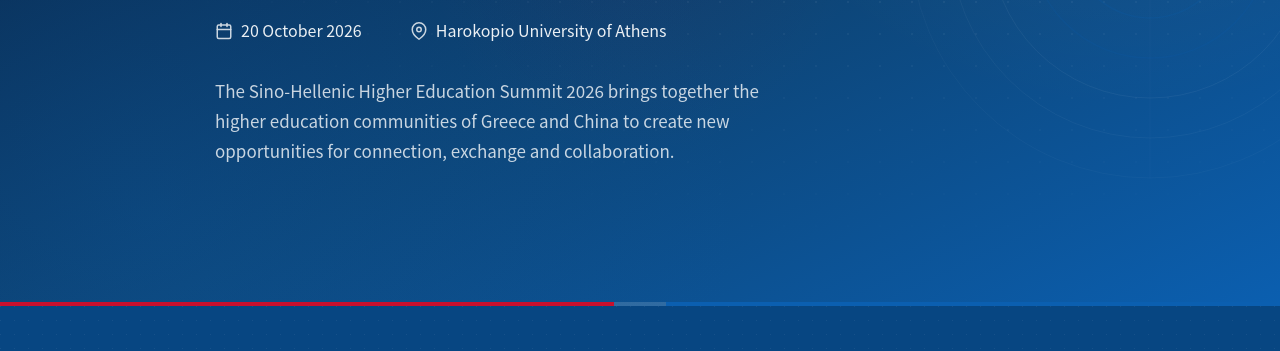
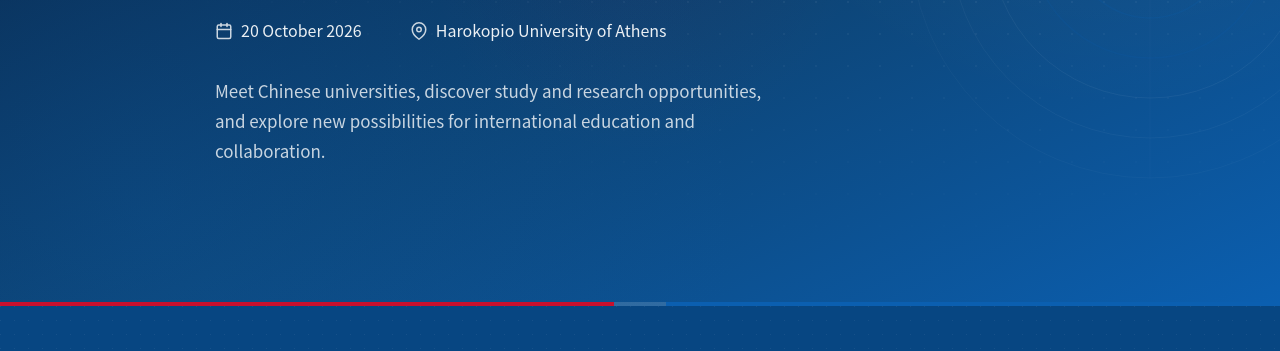
Before and after one commit to DianaZhongPartnership/opendoorevent20202026, a plain HTML site: page index.html in a window 1280 px wide. Shown: the part 430-781 px from the top of the page. Drawn offline with Linux system fonts and the light colour scheme; a web font is replaced by a local one.

Commit message:
Update summit description for clarity and focus

```diff
--- a/index.html
+++ b/index.html
@@ -869,8 +869,7 @@
             </span>
           </div>
           <p class="hero-summary">
-            The Sino-Hellenic Higher Education Summit 2026 brings together the higher education communities of Greece and China to create new opportunities for connection, exchange and collaboration.
-          </p>
+            Meet Chinese universities, discover study and research opportunities, and explore new possibilities for international education and collaboration.
         </div>
       </div>
     </header>
```
